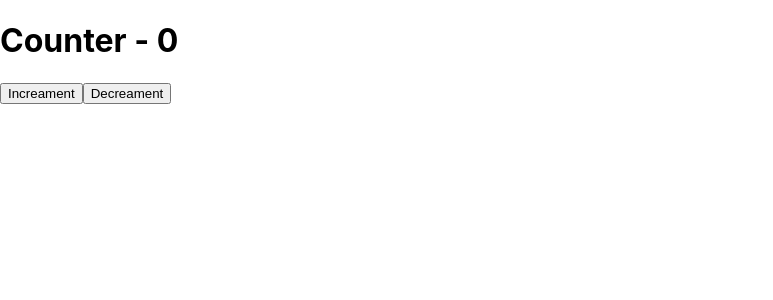
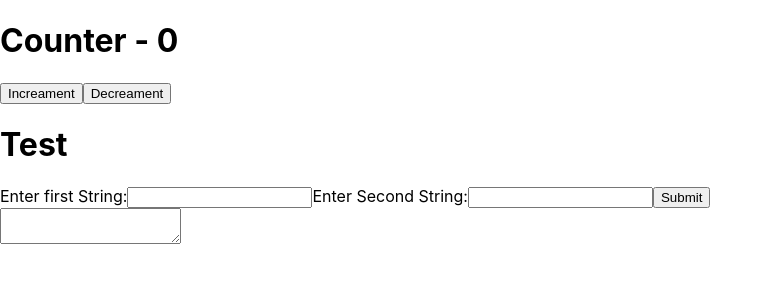
Before and after one commit to SagarDBhatt/ReactJs-Coding-Exercises, a React (Create React App) app in the folder react-exercises/: page / in a window 1280 px wide. Shown: the top 300 px of the page, without its empty margins (0-773 px from the left). Built offline with nearby package versions, Linux system fonts and the light colour scheme.

Commit message:
Algochurn website ->  solved exercise 1

```diff
--- a/react-exercises/src/App.js
+++ b/react-exercises/src/App.js
@@ -1,11 +1,13 @@
 import logo from './logo.svg';
 import './App.css';
 import CounterApp from './pages/exercises/counter';
+import LevenshteinDistance from './pages/exercises/Algochurn.com/findLevenshteinDistance';
 
 function App() {
   return (
     <div id="coding-practice-div-parent-tag">
      <CounterApp />
+     <LevenshteinDistance />
     </div>
     // <div className="App">
     //   <header className="App-header">
--- /dev/null
+++ b/react-exercises/src/pages/exercises/Algochurn.com/findLevenshteinDistance.jsx
@@ -0,0 +1,72 @@
+import React, {useState} from "react";
+
+const FindLevenshteinDistance = () => {
+
+    const [string1, setString1] = useState();
+    const [string2, setString2] = useState();
+    const [result, setResult] = useState();
+
+    const handleChangeS1 = (event) => {
+        setString1(event.target.value);
+    }
+
+    const handleChangeS2 = (event) => {
+        setString2(event.target.value);
+    }
+
+    const handlesubmit = (e) => {
+        // alert("Given values - " + string1 + " - " + string2);
+        // setResult(string1+string2);
+
+        //To avoid the auto-refreshing of the page.
+        e.preventDefault();
+
+        //Find the minimum distance among the 2 strings:
+        let distance = findTheMinimumDistance(string1, string2);
+        setResult(distance);
+    }
+
+    const findTheMinimumDistance = (str1, str2) => {
+        const track = Array(str2.length + 1).fill(null).map(() =>
+        Array(str1.length + 1).fill(null));
+        for (let i = 0; i <= str1.length; i += 1) {
+            track[0][i] = i;
+        }
+        for (let j = 0; j <= str2.length; j += 1) {
+            track[j][0] = j;
+        }
+        for (let j = 1; j <= str2.length; j += 1) {
+            for (let i = 1; i <= str1.length; i += 1) {
+                const indicator = str1[i - 1] === str2[j - 1] ? 0 : 1;
+                track[j][i] = Math.min(
+                    track[j][i - 1] + 1, // deletion
+                    track[j - 1][i] + 1, // insertion
+                    track[j - 1][i - 1] + indicator, // substitution
+                );
+            }
+        }
+        return track[str2.length][str1.length];
+
+    }
+
+    return(
+        <div id="divLevenshteinDistance">
+            <h1>Test</h1>
+            <form onSubmit={handlesubmit}>
+                <lable>Enter first String:
+                    <input type="text" name="string1" value={string1} onChange={handleChangeS1}></input>
+                </lable>
+                <label>Enter Second String:
+                    <input type="text" name="string2" value={string2} onChange={handleChangeS2}></input>
+                </label>
+                <button type="submit">Submit</button>
+                <br></br>
+                <textarea id="resultTextArea" value={result}></textarea>
+            </form>
+            {/* <input id="stringOne">Enter First String: </input>
+            <input id="stringTwo">Enter Sencond String: </input> */}
+        </div>
+    )
+}//end of function
+
+export default FindLevenshteinDistance;
```
